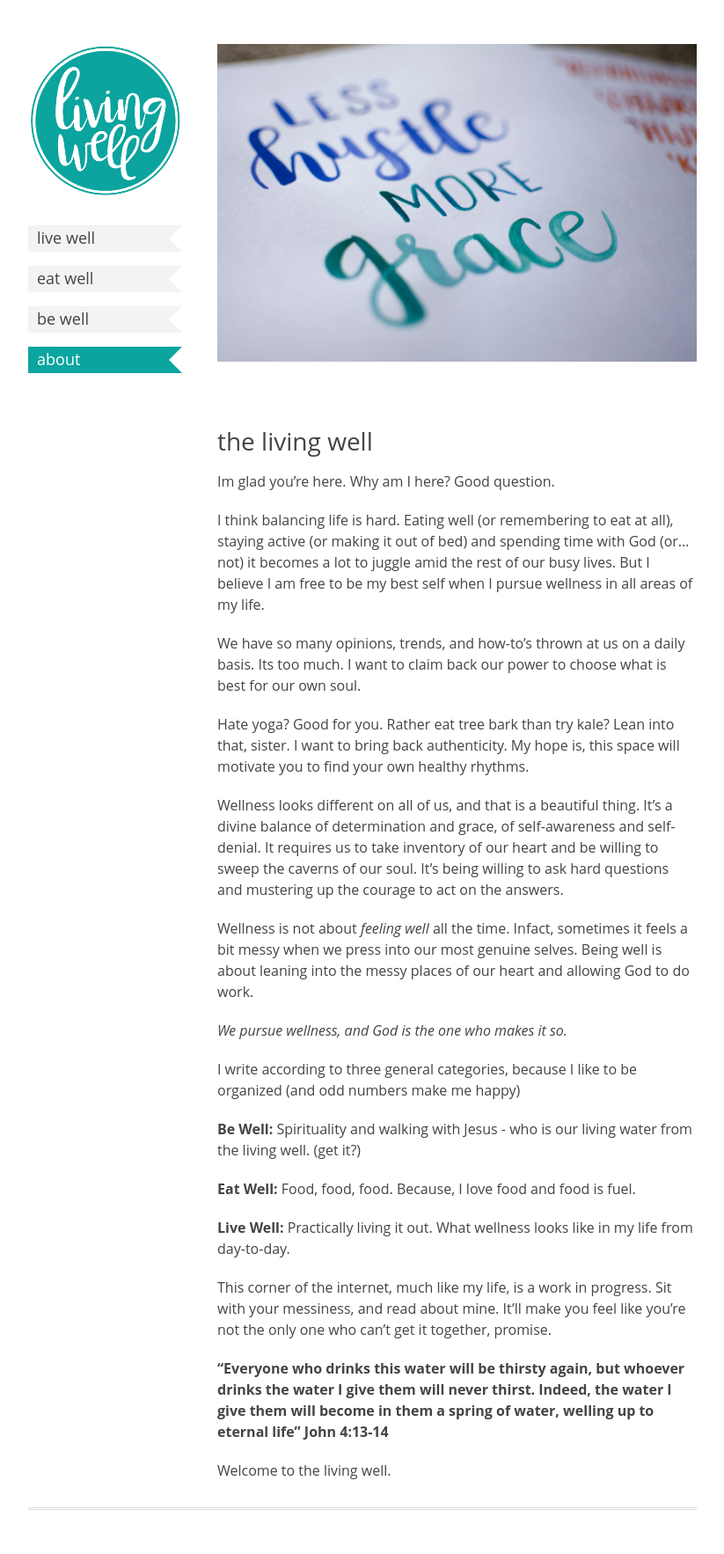
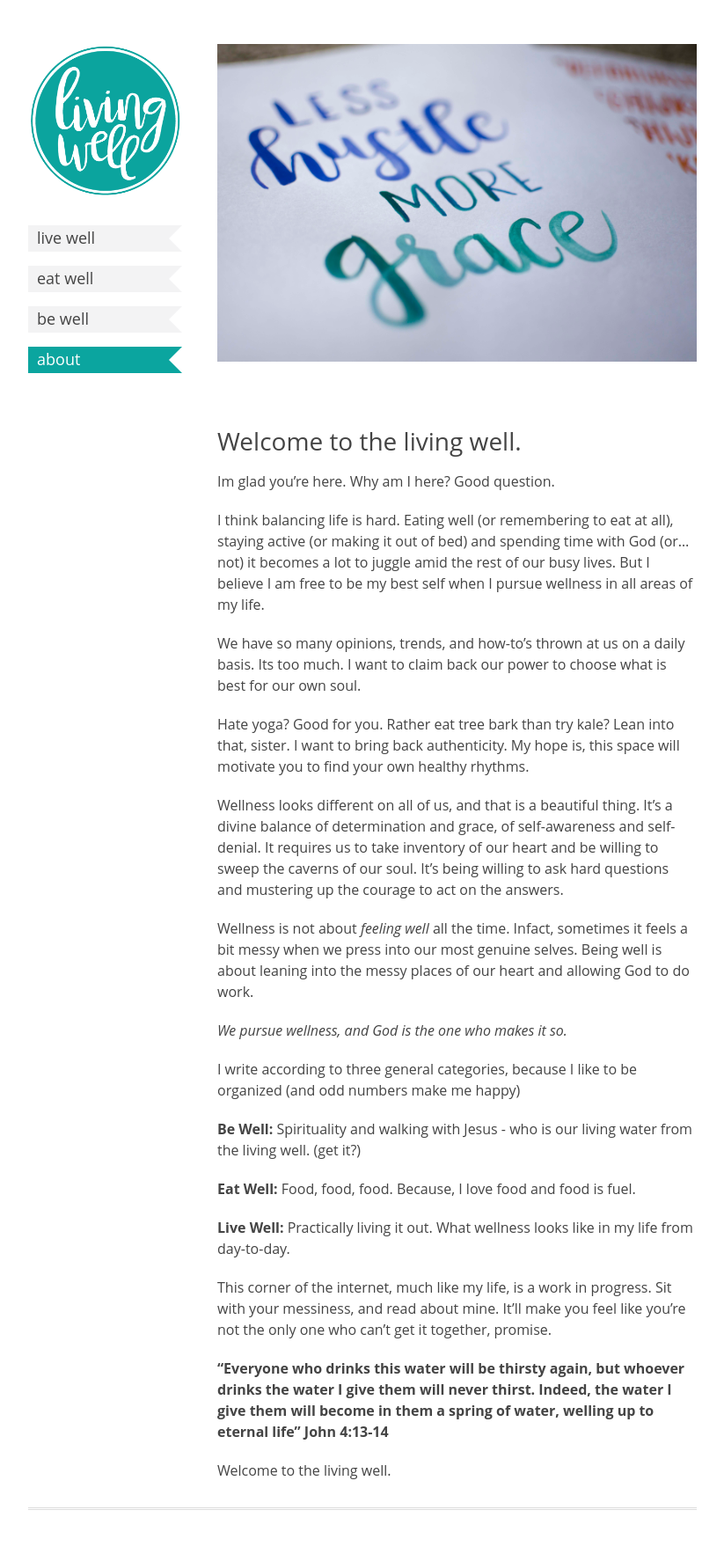
Before and after one commit to dreger/thelivingwell.co, a Jekyll site: the page built from index.md, in a window 1280 px wide. Shown: the whole page at 88% size, without its empty margins (228-1051 px from the left). Built offline with Jekyll 4.4.1, drawn with Linux system fonts in a browser that asks for light colours.

Commit message:
Update index.md

```diff
--- a/index.md
+++ b/index.md
@@ -3,7 +3,7 @@ layout: post
 asset: 'hustle'
 category: about
 ---
-# the living well
+# Welcome to the living well.
 
 Im glad you're here. Why am I here? Good question.
 
```
